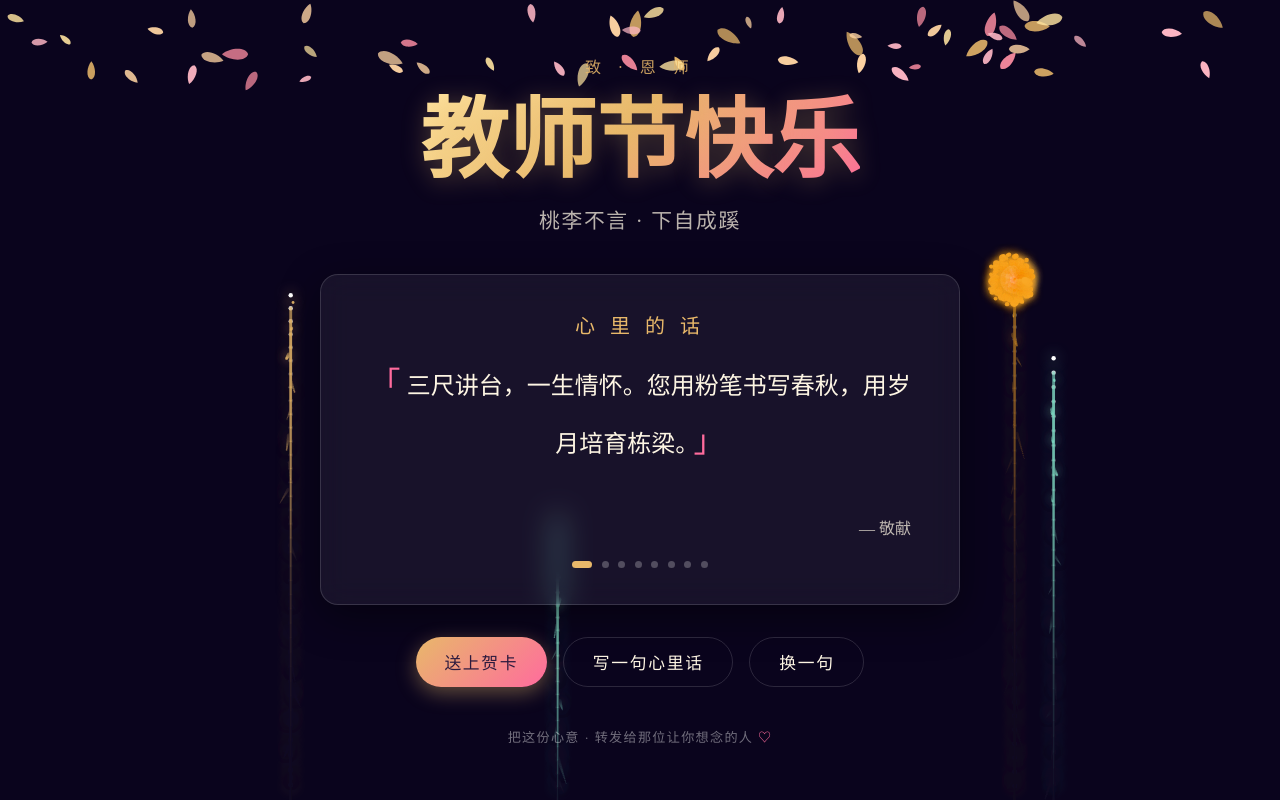
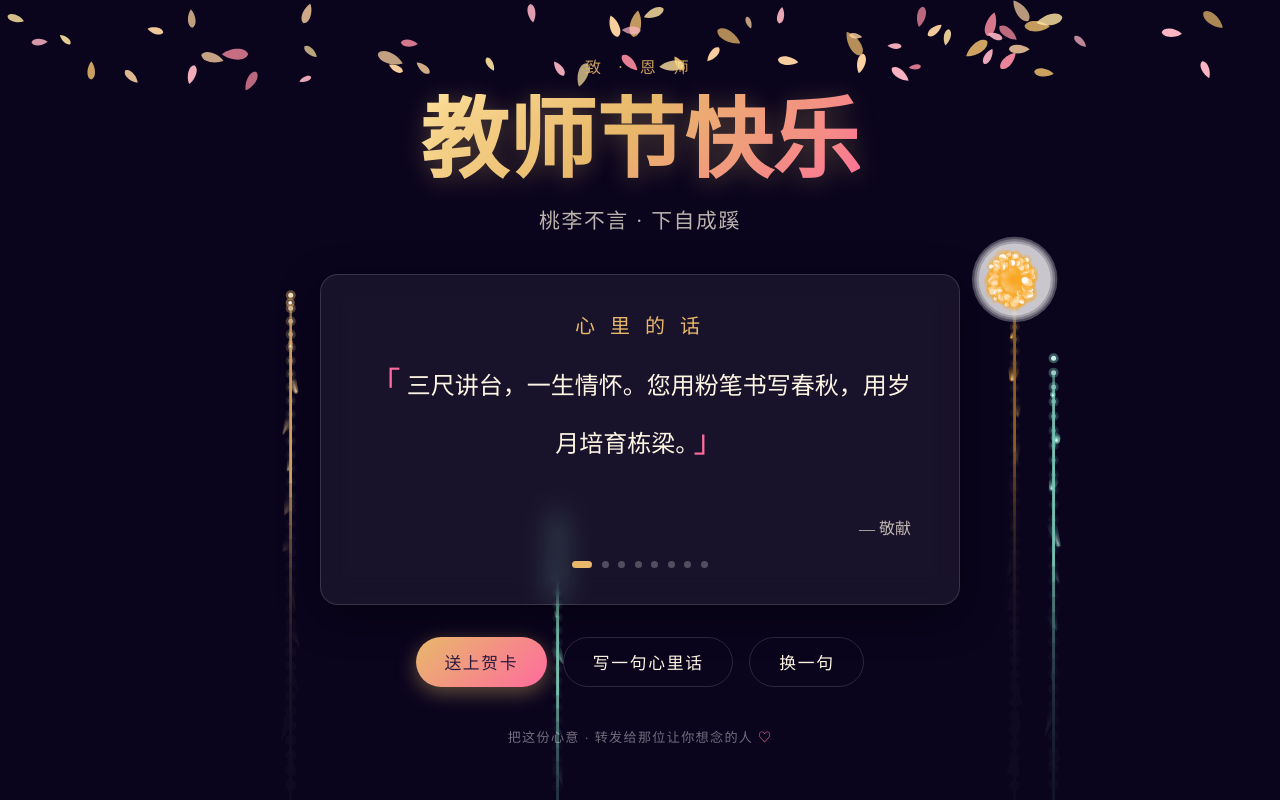
Before and after one commit to zhaoge-cat/teacher-day-card, a plain HTML site: page index.html in a window 1280 px wide. Drawn offline with Linux system fonts and the light colour scheme; animation ran at ten frames a second.

Commit message:
feat: 加款式选择器 + 修复烟花卡顿（去除 shadowBlur + 粒子上限）

```diff
--- a/index.html
+++ b/index.html
@@ -268,7 +268,36 @@
     display: flex;
     align-items: center;
     justify-content: center;
+    z-index: 5;
   }
+  .pattern-picker {
+    display: flex;
+    gap: 0.5rem;
+    justify-content: center;
+    flex-wrap: wrap;
+    margin-bottom: 1rem;
+  }
+  .pattern-chip {
+    width: 44px; height: 44px;
+    border-radius: 12px;
+    border: 2px solid transparent;
+    cursor: pointer;
+    transition: all 0.25s ease;
+    position: relative;
+    overflow: hidden;
+  }
+  .pattern-chip::after {
+    content: "";
+    position: absolute;
+    inset: 0;
+    background: radial-gradient(circle at 30% 30%, rgba(255,255,255,0.35), transparent 60%);
+  }
+  .pattern-chip.active {
+    border-color: #fff;
+    transform: scale(1.1);
+    box-shadow: 0 4px 14px rgba(0,0,0,0.4);
+  }
+  .pattern-chip:hover { transform: scale(1.08); }
 
   .footer {
     margin-top: 2.5rem;
@@ -324,6 +353,7 @@
   <div class="modal" id="cardModal">
     <div class="modal-inner">
       <button class="close-x" id="closeModal" aria-label="关闭">×</button>
+      <div class="pattern-picker" id="patternPicker"></div>
       <canvas id="cardCanvas" width="1080" height="1440"></canvas>
       <div class="modal-actions">
         <button id="downloadBtn">保存贺卡</button>
@@ -518,48 +548,51 @@ const secondBurst = (p) => {
   }
 };
 
+const MAX_PARTICLES = 350;
 const animate = () => {
   fctx.fillStyle = "rgba(15, 10, 31, 0.16)";
   fctx.fillRect(0, 0, fireworksCanvas.width, fireworksCanvas.height);
 
+  fctx.lineCap = "round";
   for (let i = fireworks.length - 1; i >= 0; i--) {
     const fw = fireworks[i];
-    fw.trail.push({ x: fw.x, y: fw.y, a: 1 });
-    if (fw.trail.length > 18) fw.trail.shift();
+    fw.trail.push({ x: fw.x, y: fw.y });
+    if (fw.trail.length > 14) fw.trail.shift();
     fw.y += fw.vy;
     fw.vy += 0.06;
 
-    fctx.lineCap = "round";
-    for (let j = 1; j < fw.trail.length; j++) {
-      const t0 = fw.trail[j - 1];
-      const t1 = fw.trail[j];
-      const k = j / fw.trail.length;
+    if (fw.trail.length > 1) {
+      fctx.beginPath();
+      fctx.moveTo(fw.trail[0].x, fw.trail[0].y);
+      for (let j = 1; j < fw.trail.length; j++) {
+        fctx.lineTo(fw.trail[j].x, fw.trail[j].y);
+      }
       fctx.strokeStyle = fw.color;
-      fctx.globalAlpha = k * 0.7;
-      fctx.lineWidth = 0.5 + k * 2.5;
-      fctx.beginPath();
-      fctx.moveTo(t0.x, t0.y);
-      fctx.lineTo(t1.x, t1.y);
+      fctx.globalAlpha = 0.6;
+      fctx.lineWidth = 2.5;
       fctx.stroke();
     }
     fctx.globalAlpha = 1;
-    fctx.fillStyle = "#fff";
-    fctx.shadowColor = fw.color;
-    fctx.shadowBlur = 14;
+    fctx.fillStyle = "#ffffff";
     fctx.beginPath();
-    fctx.arc(fw.x, fw.y, 2.2, 0, Math.PI * 2);
+    fctx.arc(fw.x, fw.y, 2.5, 0, Math.PI * 2);
     fctx.fill();
-    fctx.shadowBlur = 0;
+    fctx.fillStyle = fw.color;
+    fctx.globalAlpha = 0.4;
+    fctx.beginPath();
+    fctx.arc(fw.x, fw.y, 5, 0, Math.PI * 2);
+    fctx.fill();
+    fctx.globalAlpha = 1;
 
     fw.sparkTimer++;
-    if (fw.sparkTimer % 2 === 0) {
+    if (fw.sparkTimer % 3 === 0 && sparks.length < 80) {
       sparks.push({
         x: fw.x + (Math.random() - 0.5) * 4,
         y: fw.y + 6,
         vx: (Math.random() - 0.5) * 1.2,
         vy: 0.5 + Math.random() * 1.2,
         life: 1,
-        decay: 0.04 + Math.random() * 0.03,
+        decay: 0.045 + Math.random() * 0.03,
         size: 1 + Math.random() * 1.4,
         color: fw.color,
       });
@@ -577,21 +610,28 @@ const animate = () => {
     s.y = s.y + (s.vy || 0);
     s.life -= s.decay;
     if (s.life <= 0) { sparks.splice(i, 1); continue; }
+    fctx.globalAlpha = s.life * 0.5;
+    fctx.fillStyle = s.color;
+    fctx.beginPath();
+    fctx.arc(s.x, s.y, s.size * s.life * 2.5, 0, Math.PI * 2);
+    fctx.fill();
     fctx.globalAlpha = s.life;
-    fctx.fillStyle = s.color;
-    fctx.shadowColor = s.color;
-    fctx.shadowBlur = 12;
+    fctx.fillStyle = "#fff";
     fctx.beginPath();
     fctx.arc(s.x, s.y, s.size * s.life, 0, Math.PI * 2);
     fctx.fill();
   }
-  fctx.shadowBlur = 0;
   fctx.globalAlpha = 1;
+
+  if (particles.length > MAX_PARTICLES) {
+    particles.sort((a, b) => b.life - a.life);
+    particles.length = MAX_PARTICLES;
+  }
 
   for (let i = particles.length - 1; i >= 0; i--) {
     const p = particles[i];
     p.trail.push({ x: p.x, y: p.y });
-    if (p.trail.length > 6) p.trail.shift();
+    if (p.trail.length > 5) p.trail.shift();
     p.x += p.vx;
     p.y += p.vy;
     p.vy += p.gravity;
@@ -600,23 +640,25 @@ const animate = () => {
 
     if (p.life <= 0) { particles.splice(i, 1); continue; }
 
-    for (let j = 1; j < p.trail.length; j++) {
-      const t0 = p.trail[j - 1];
-      const t1 = p.trail[j];
-      const k = j / p.trail.length;
+    if (p.trail.length > 1) {
+      fctx.beginPath();
+      fctx.moveTo(p.trail[0].x, p.trail[0].y);
+      for (let j = 1; j < p.trail.length; j++) {
+        fctx.lineTo(p.trail[j].x, p.trail[j].y);
+      }
       fctx.strokeStyle = p.color;
-      fctx.globalAlpha = p.life * k * 0.5;
-      fctx.lineWidth = p.size * k;
-      fctx.beginPath();
-      fctx.moveTo(t0.x, t0.y);
-      fctx.lineTo(t1.x, t1.y);
+      fctx.globalAlpha = p.life * 0.4;
+      fctx.lineWidth = p.size * 0.8;
       fctx.stroke();
     }
 
+    fctx.globalAlpha = p.life * 0.35;
+    fctx.fillStyle = p.color;
+    fctx.beginPath();
+    fctx.arc(p.x, p.y, p.size * 2.2, 0, Math.PI * 2);
+    fctx.fill();
     fctx.globalAlpha = p.life;
-    fctx.fillStyle = p.color;
-    fctx.shadowColor = p.color;
-    fctx.shadowBlur = 10;
+    fctx.fillStyle = "#fff";
     fctx.beginPath();
     fctx.arc(p.x, p.y, p.size * (0.6 + p.life * 0.4), 0, Math.PI * 2);
     fctx.fill();
@@ -626,7 +668,6 @@ const animate = () => {
       p.canSecond = false;
     }
   }
-  fctx.shadowBlur = 0;
   fctx.globalAlpha = 1;
 
   pctx.clearRect(0, 0, petalsCanvas.width, petalsCanvas.height);
@@ -670,11 +711,14 @@ const cardCanvas = document.querySelector("#cardCanvas");
 const cctx = cardCanvas.getContext("2d");
 
 const PATTERNS = [
-  { bg1: "#3a1f5d", bg2: "#1a0d2e", accent: "#e8b86a", ink: "#fef6e4", petal: "#ff8fa3" },
-  { bg1: "#5d1f3a", bg2: "#2e0d1a", accent: "#ffd4a3", ink: "#fff0e6", petal: "#ffb7c5" },
-  { bg1: "#1f3a5d", bg2: "#0d1a2e", accent: "#ffe4a0", ink: "#e6f0ff", petal: "#a18cd1" },
-  { bg1: "#5d3a1f", bg2: "#2e1a0d", accent: "#ffd4a3", ink: "#fff0e6", petal: "#ff8fa3" },
+  { name: "紫夜", bg1: "#3a1f5d", bg2: "#1a0d2e", accent: "#e8b86a", ink: "#fef6e4", petal: "#ff8fa3" },
+  { name: "酒红", bg1: "#5d1f3a", bg2: "#2e0d1a", accent: "#ffd4a3", ink: "#fff0e6", petal: "#ffb7c5" },
+  { name: "海蓝", bg1: "#1f3a5d", bg2: "#0d1a2e", accent: "#ffe4a0", ink: "#e6f0ff", petal: "#a18cd1" },
+  { name: "暖棕", bg1: "#5d3a1f", bg2: "#2e1a0d", accent: "#ffd4a3", ink: "#fff0e6", petal: "#ff8fa3" },
+  { name: "墨绿", bg1: "#1f3a2e", bg2: "#0d1a14", accent: "#e8d86a", ink: "#f4f6e4", petal: "#ffb7c5" },
+  { name: "靛紫", bg1: "#2a1f5d", bg2: "#0d0a2e", accent: "#ffd4a3", ink: "#e6e8ff", petal: "#ff8fa3" },
 ];
+let currentPattern = 0;
 
 const wrapText = (ctx, text, x, y, maxWidth, lineHeight, maxLines = 99) => {
   const chars = text.split("");
@@ -713,7 +757,7 @@ const drawPetalOnCard = (ctx, x, y, size, color, rot) => {
 const generateCard = (customText, customAuthor) => {
   const W = cardCanvas.width;
   const H = cardCanvas.height;
-  const pat = PATTERNS[Math.floor(Math.random() * PATTERNS.length)];
+  const pat = PATTERNS[currentPattern];
 
   const grad = cctx.createLinearGradient(0, 0, 0, H);
   grad.addColorStop(0, pat.bg1);
@@ -797,14 +841,39 @@ const generateCard = (customText, customAuthor) => {
 };
 
 const openCardModal = (customText, customAuthor) => {
-  generateCard(customText, customAuthor);
+  pendingText = customText;
+  pendingAuthor = customAuthor;
+  renderPatternPicker();
+  generateCard(pendingText, pendingAuthor);
   cardModal.classList.add("show");
-  setTimeout(() => launchFirework(), 100);
-  setTimeout(() => launchFirework(), 500);
+};
+
+let pendingText = null;
+let pendingAuthor = null;
+
+const renderPatternPicker = () => {
+  const wrap = document.querySelector("#patternPicker");
+  wrap.innerHTML = "";
+  PATTERNS.forEach((p, i) => {
+    const chip = document.createElement("div");
+    chip.className = "pattern-chip" + (i === currentPattern ? " active" : "");
+    chip.style.background = `linear-gradient(135deg, ${p.bg1}, ${p.bg2})`;
+    chip.title = p.name;
+    chip.addEventListener("click", () => {
+      currentPattern = i;
+      renderPatternPicker();
+      generateCard(pendingText, pendingAuthor);
+    });
+    wrap.appendChild(chip);
+  });
 };
 
 document.querySelector("#cardBtn").addEventListener("click", () => openCardModal());
-document.querySelector("#recardBtn").addEventListener("click", () => generateCard());
+document.querySelector("#recardBtn").addEventListener("click", () => {
+  currentPattern = (currentPattern + 1 + Math.floor(Math.random() * (PATTERNS.length - 1))) % PATTERNS.length;
+  renderPatternPicker();
+  generateCard(pendingText, pendingAuthor);
+});
 document.querySelector("#closeModal").addEventListener("click", () => cardModal.classList.remove("show"));
 cardModal.addEventListener("click", (e) => {
   if (e.target === cardModal) cardModal.classList.remove("show");
```
